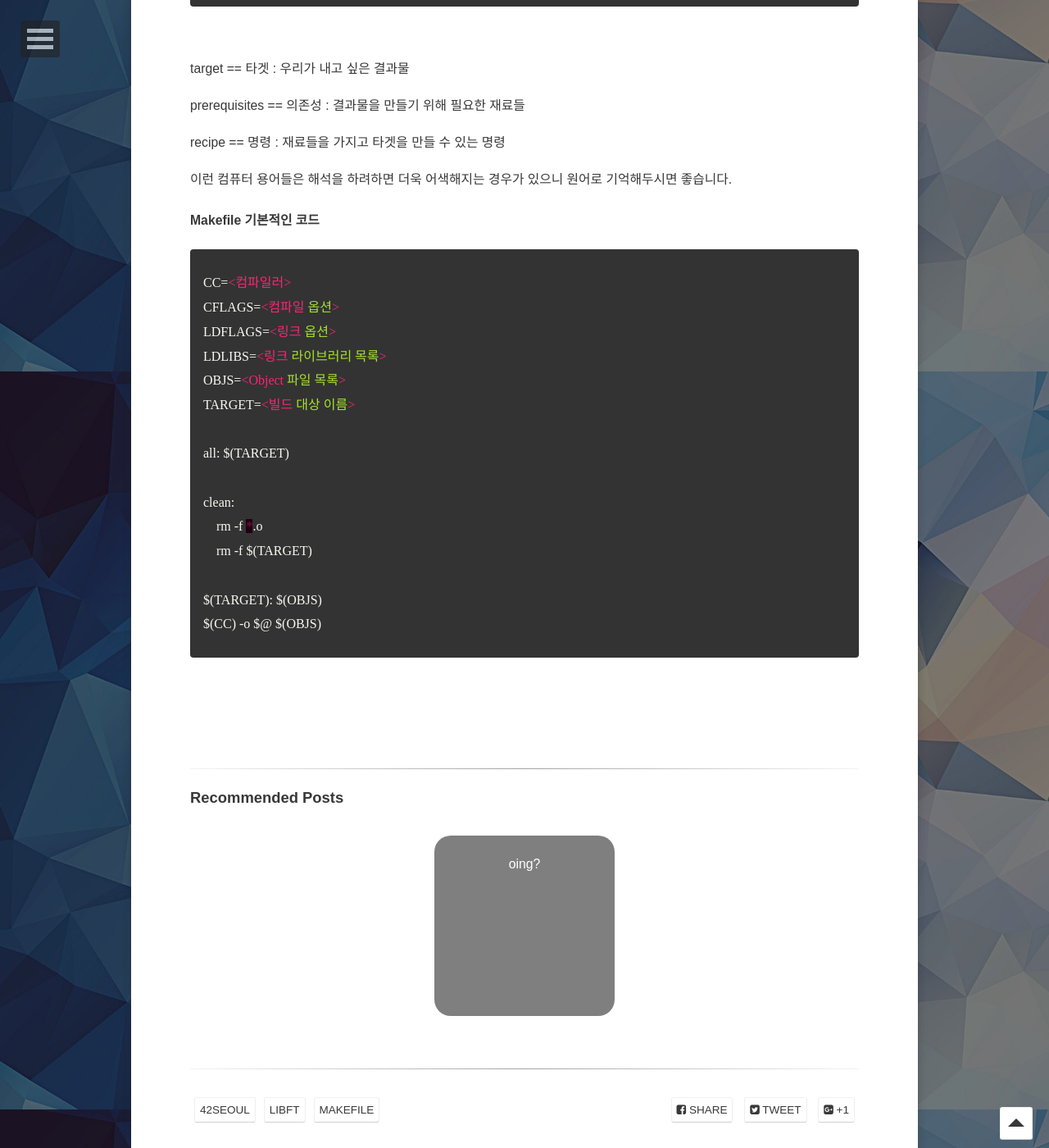
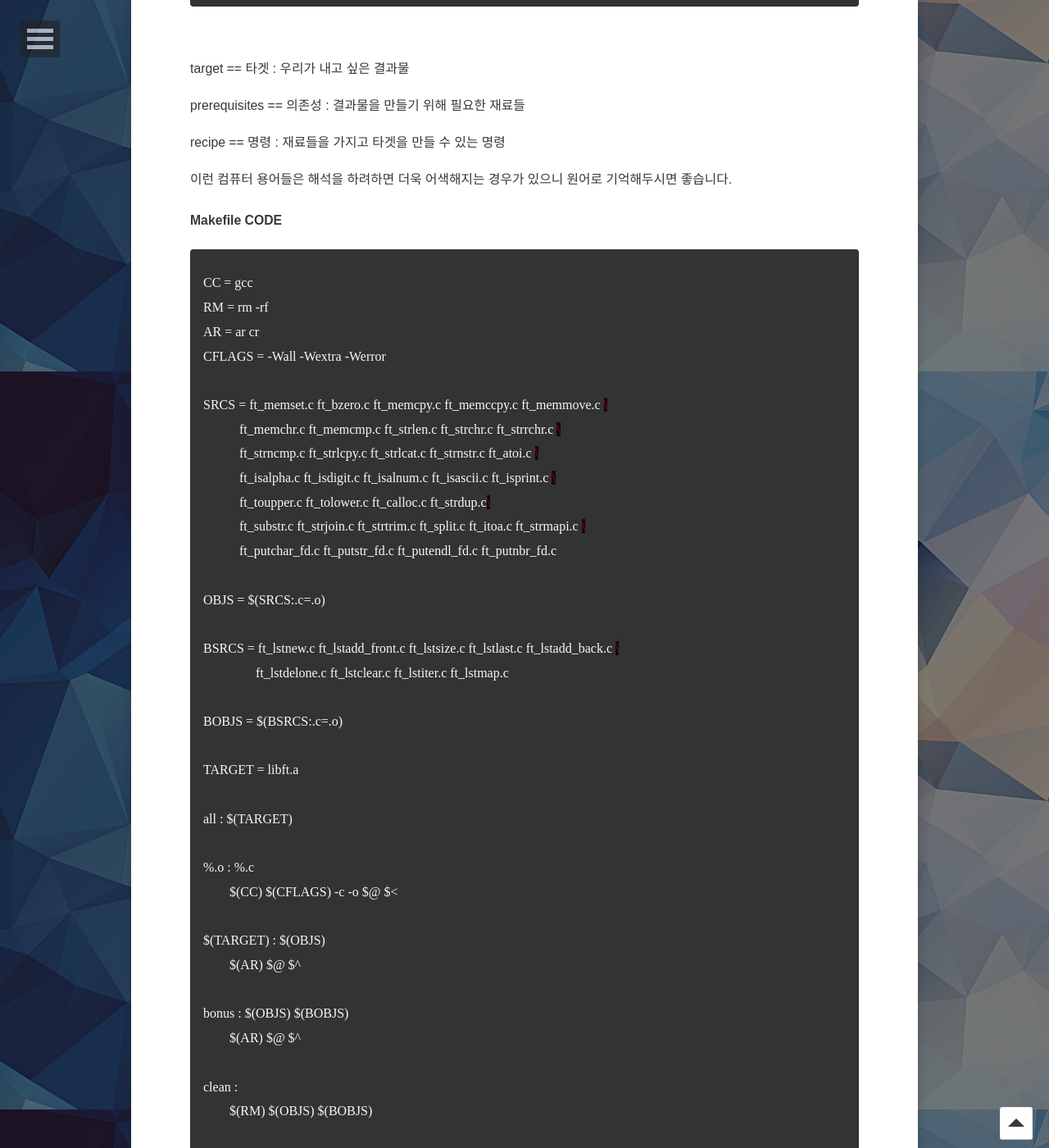
Before and after one commit to 2unbini/2unbini.github.io, a Jekyll site: the page built from _posts/42_LIBFT/2021-05-09-makefile.md, in a window 1280 px wide and 1400 px high, scrolled down 2247 px. Shown: the whole window at 82% size. Built offline with Jekyll 4.4.1, drawn with Linux system fonts in a browser that asks for light colours; some web fonts are replaced; comment, search, counter and statistics services are not loaded; some of the changed text lies outside the part shown.

Commit message:
Update 2021-05-09-makefile.md

```diff
--- a/_posts/42_LIBFT/2021-05-09-makefile.md
+++ b/_posts/42_LIBFT/2021-05-09-makefile.md
@@ -79,23 +79,49 @@ recipe == 명령	     : 재료들을 가지고 타겟을 만들 수 있는 명
 이런 컴퓨터 용어들은 해석을 하려하면 더욱 어색해지는 경우가 있으니 원어로 기억해두시면 좋습니다.
 
 
-#### Makefile 기본적인 코드
+#### Makefile CODE
 {% highlight markdown %}
-CC=<컴파일러>
-CFLAGS=<컴파일 옵션>
-LDFLAGS=<링크 옵션>
-LDLIBS=<링크 라이브러리 목록>
-OBJS=<Object 파일 목록>
-TARGET=<빌드 대상 이름>
+CC = gcc
+RM = rm -rf
+AR = ar cr
+CFLAGS = -Wall -Wextra -Werror
 
-all: $(TARGET)
+SRCS = ft_memset.c ft_bzero.c ft_memcpy.c ft_memccpy.c ft_memmove.c \
+	   ft_memchr.c ft_memcmp.c ft_strlen.c ft_strchr.c ft_strrchr.c \
+	   ft_strncmp.c ft_strlcpy.c ft_strlcat.c ft_strnstr.c ft_atoi.c \
+	   ft_isalpha.c ft_isdigit.c ft_isalnum.c ft_isascii.c ft_isprint.c \
+	   ft_toupper.c ft_tolower.c ft_calloc.c ft_strdup.c\
+	   ft_substr.c ft_strjoin.c ft_strtrim.c ft_split.c ft_itoa.c ft_strmapi.c \
+	   ft_putchar_fd.c ft_putstr_fd.c ft_putendl_fd.c ft_putnbr_fd.c
 
-clean:
-    rm -f *.o
-    rm -f $(TARGET)
+OBJS = $(SRCS:.c=.o)
 
-$(TARGET): $(OBJS)
-$(CC) -o $@ $(OBJS)
+BSRCS = ft_lstnew.c ft_lstadd_front.c ft_lstsize.c ft_lstlast.c ft_lstadd_back.c \
+		ft_lstdelone.c ft_lstclear.c ft_lstiter.c ft_lstmap.c
+
+BOBJS = $(BSRCS:.c=.o)
+
+TARGET = libft.a
+
+all : $(TARGET)
+
+%.o : %.c
+	$(CC) $(CFLAGS) -c -o $@ $<
+
+$(TARGET) : $(OBJS)
+	$(AR) $@ $^
+
+bonus : $(OBJS) $(BOBJS)
+	$(AR) $@ $^
+
+clean :
+	$(RM) $(OBJS) $(BOBJS)
+
+fclean : clean
+	$(RM) $(TARGET)
+
+re : fclean all
+
+.PHONY : all bonus clean fclean re
 {% endhighlight %}
-
 <br />
```
